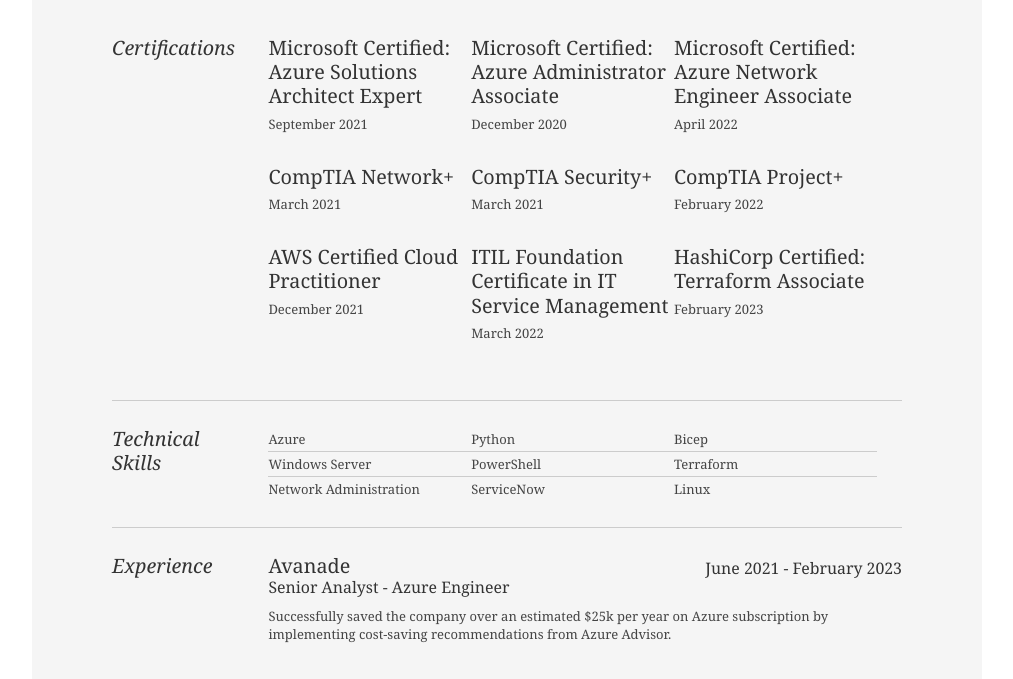
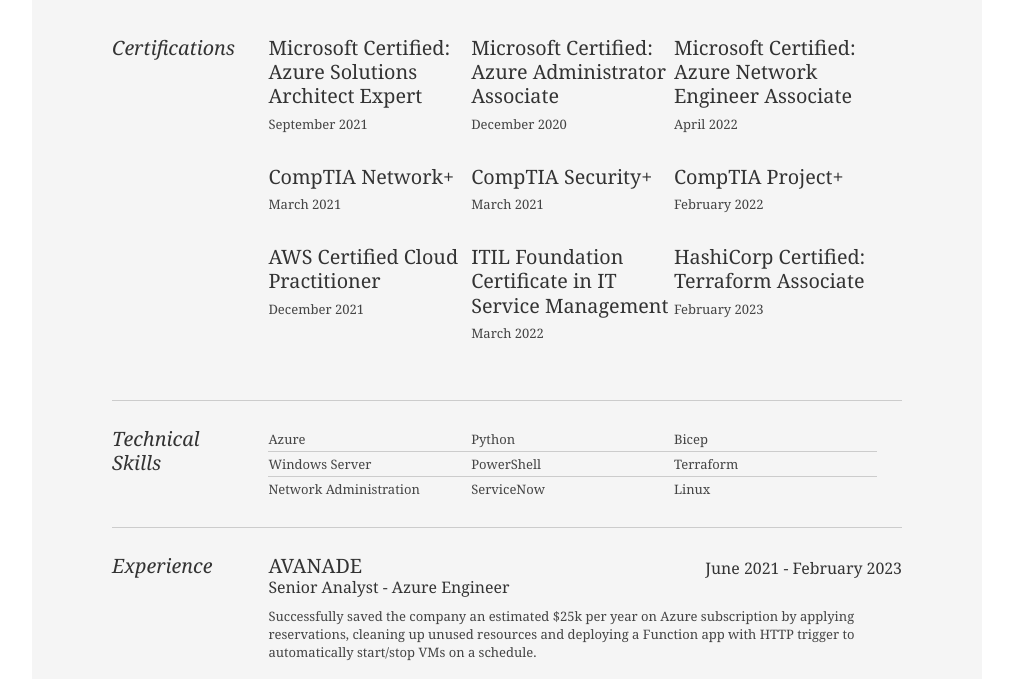
Before and after one commit to nickro8303/Azure-Resume-v2, a plain HTML site: page Frontend/index.html in a window 1280 px wide. Shown: the part 259-938 px from the top of the page, without its empty margins (133-1146 px from the left). Drawn offline with Linux system fonts and the light colour scheme; no server answers.

Commit message:
Updates to HTML

```diff
--- a/Frontend/index.html
+++ b/Frontend/index.html
@@ -144,11 +144,10 @@
 						<div class="yui-u">
 
 							<div class="job">
-								<h2>Avanade</h2>
+								<h2>AVANADE</h2>
 								<h3>Senior Analyst - Azure Engineer</h3>
 								<h4>June 2021 - February 2023</h4>
-								<p> Successfully saved the company over an estimated $25k per year on Azure subscription by implementing cost-saving
-									recommendations from Azure Advisor.</p>
+								<p> Successfully saved the company an estimated $25k per year on Azure subscription by applying reservations, cleaning up unused resources and deploying a Function app with HTTP trigger to automatically start/stop VMs on a schedule.
 								<p>	Led the migration of on-prem VMware resources to Azure using Azure Migrate's lift and shift method,
 									resulting in a seamless transition to the cloud.
 									</p>
```
Also changed, not shown: 1 other file.
